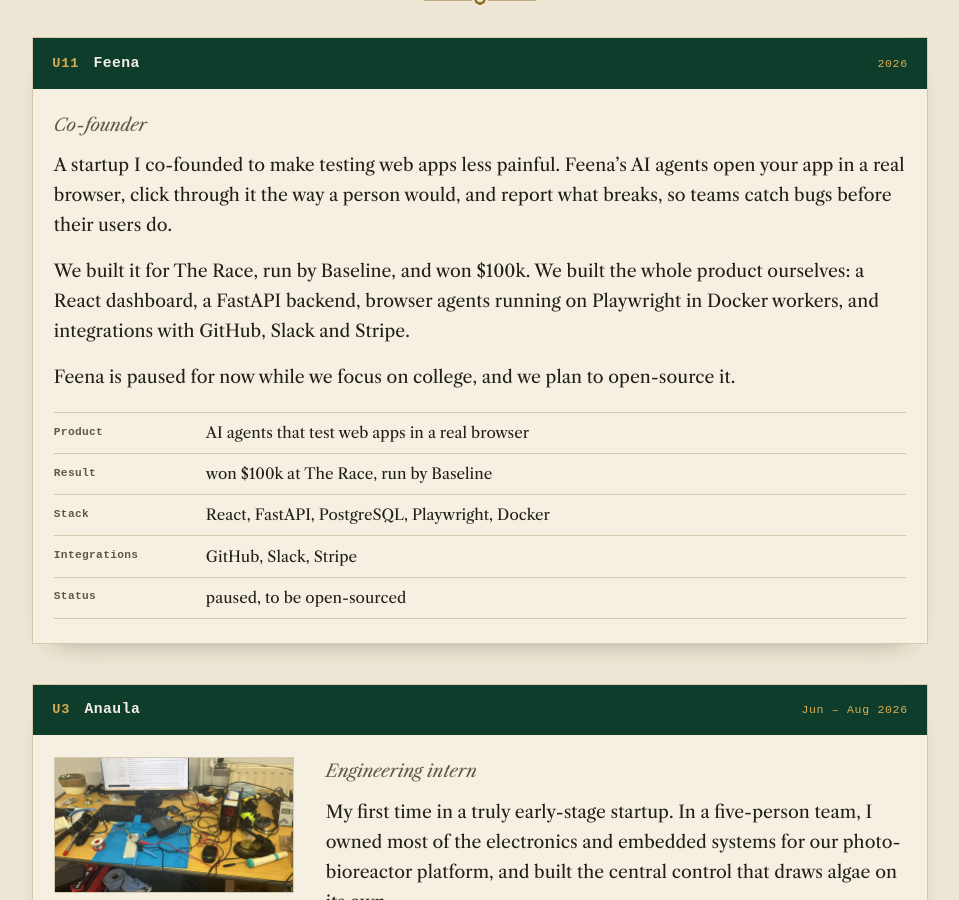
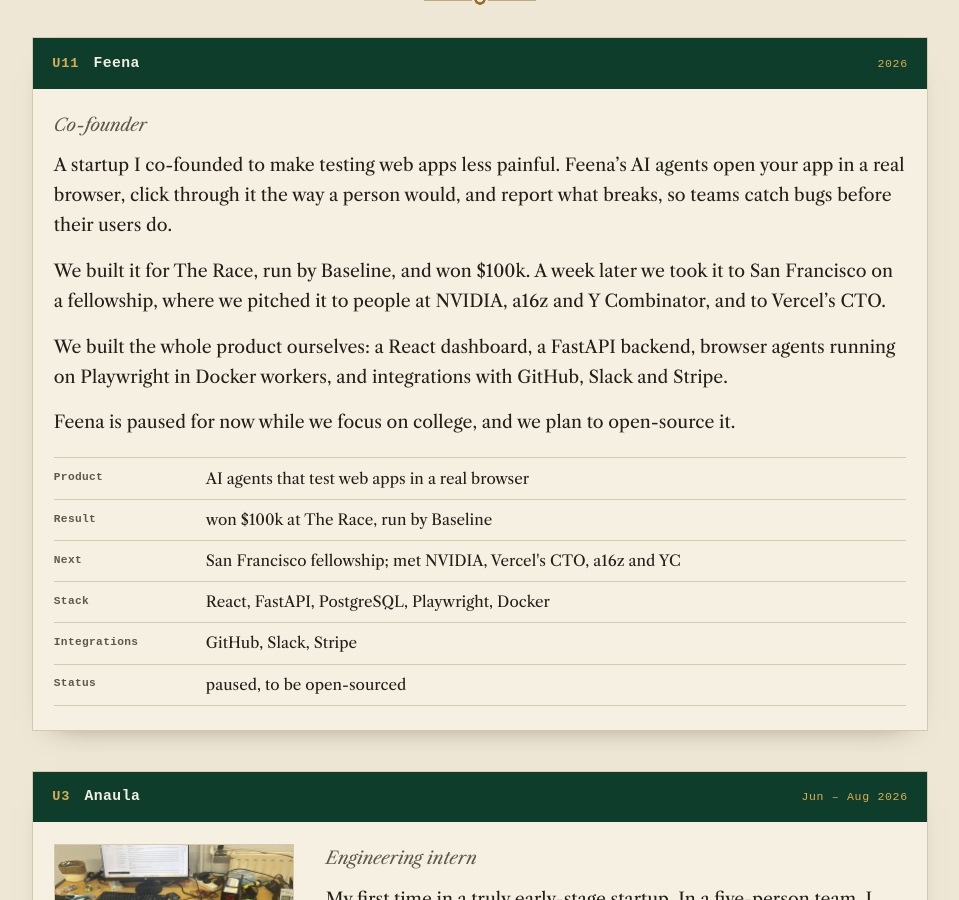
Before and after one commit to gognakamaya-dev/gognakamaya-dev.github.io, a Jekyll site: the page built from work/index.html, in a window 1280 px wide and 900 px high, scrolled down 360 px. Shown: the whole window, without its empty margins (160-1119 px from the left). Built offline with Jekyll 4.4.1, drawn with Linux system fonts in a browser that asks for light colours; some web fonts are replaced.

Commit message:
Feena: San Francisco fellowship
Co-Authored-By: Claude Opus 5.5 <noreply@anthropic.com>
Claude-Session: https://claude.ai/code/session_015n5nitb26PArmprVPfnB65

```diff
--- a/_data/work.yml
+++ b/_data/work.yml
@@ -14,12 +14,15 @@ experience:
     what: |
       A startup I co-founded to make testing web apps less painful. Feena's AI agents open your app in a real browser, click through it the way a person would, and report what breaks, so teams catch bugs before their users do.
 
-      We built it for The Race, run by Baseline, and won $100k. We built the whole product ourselves: a React dashboard, a FastAPI backend, browser agents running on Playwright in Docker workers, and integrations with GitHub, Slack and Stripe.
+      We built it for The Race, run by Baseline, and won $100k. A week later we took it to San Francisco on a fellowship, where we pitched it to people at NVIDIA, a16z and Y Combinator, and to Vercel's CTO.
+
+      We built the whole product ourselves: a React dashboard, a FastAPI backend, browser agents running on Playwright in Docker workers, and integrations with GitHub, Slack and Stripe.
 
       Feena is paused for now while we focus on college, and we plan to open-source it.
     specs:
       Product: AI agents that test web apps in a real browser
       Result: won $100k at The Race, run by Baseline
+      Next: San Francisco fellowship; met NVIDIA, Vercel's CTO, a16z and YC
       Stack: React, FastAPI, PostgreSQL, Playwright, Docker
       Integrations: GitHub, Slack, Stripe
       Status: paused, to be open-sourced
```
